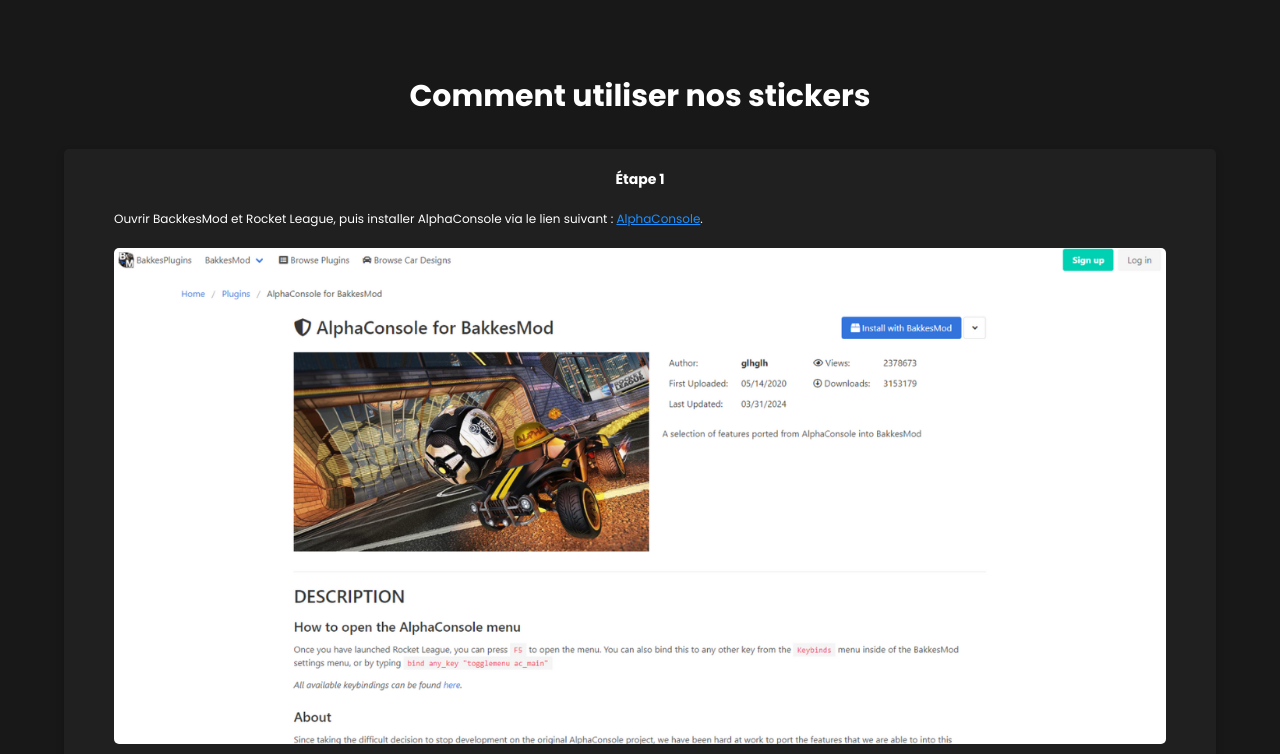
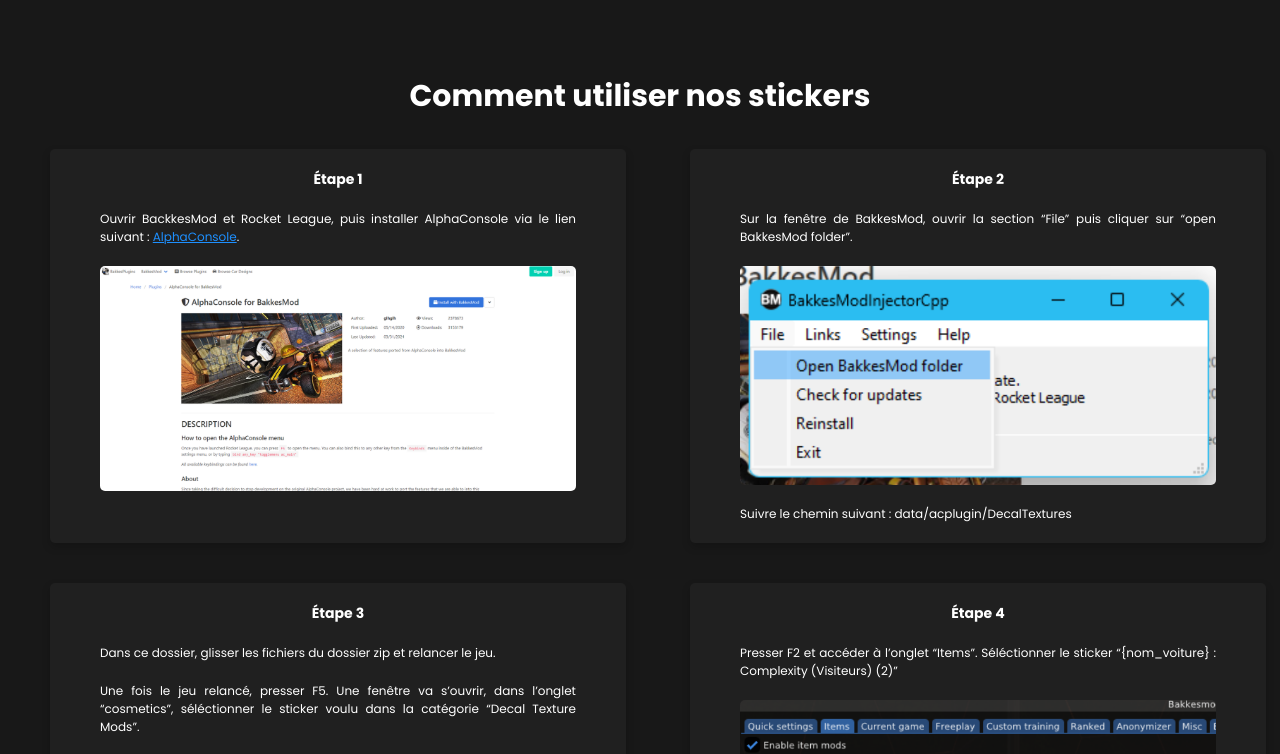
Before and after one commit to R4it0/rocket-decals, a plain HTML site: page index.html in a window 1280 px wide. Shown: the part 2260-3014 px from the top of the page. Drawn offline with Linux system fonts and the light colour scheme.

Commit message:
fix tuto cards height

```diff
--- a/css/styles.css
+++ b/css/styles.css
@@ -380,27 +380,6 @@
     margin: 20px 20px 20px 0px ;
 }
 
-.tuto-container {
-    background-color: #181818;
-    color: white;
-}
-
-.tuto-container h2 {
-    width: 100%;
-    text-align: center;
-    margin-top: 100px;
-    margin-bottom: 40px;
-    font-size: 30px;
-}
-
-.tuto-content {
-    display: flex;
-    align-items: center;
-    justify-content: center;
-    flex-wrap: wrap;
-    margin-bottom: 50px;
-}
-
 .download-button-coming-soon {
     background-color: transparent;
     color: rgb(145, 145, 145);
@@ -492,15 +471,34 @@
     min-width: 100%;
 }
 
+.tuto-container {
+    background-color: #181818;
+    color: white;
+}
+
+.tuto-container h2 {
+    width: 100%;
+    text-align: center;
+    margin-top: 100px;
+    margin-bottom: 40px;
+    font-size: 30px;
+}
+
+.tuto-content {
+    display: grid;
+    grid-template-columns: repeat(2, 1fr);
+    flex-wrap: wrap;
+    margin-bottom: 50px;
+}
+
+
 .tuto-cards {
-    width: 40%;
     background-color: #202020;
     box-shadow: 0 4px 8px rgba(0, 0, 0, 0.2);
     border-radius: 5px;
     display: flex;
     flex-direction: column;
     align-items: center;
-    justify-content: center;
     margin: 20px 50px;
     padding: 20px 50px;
 }
```
